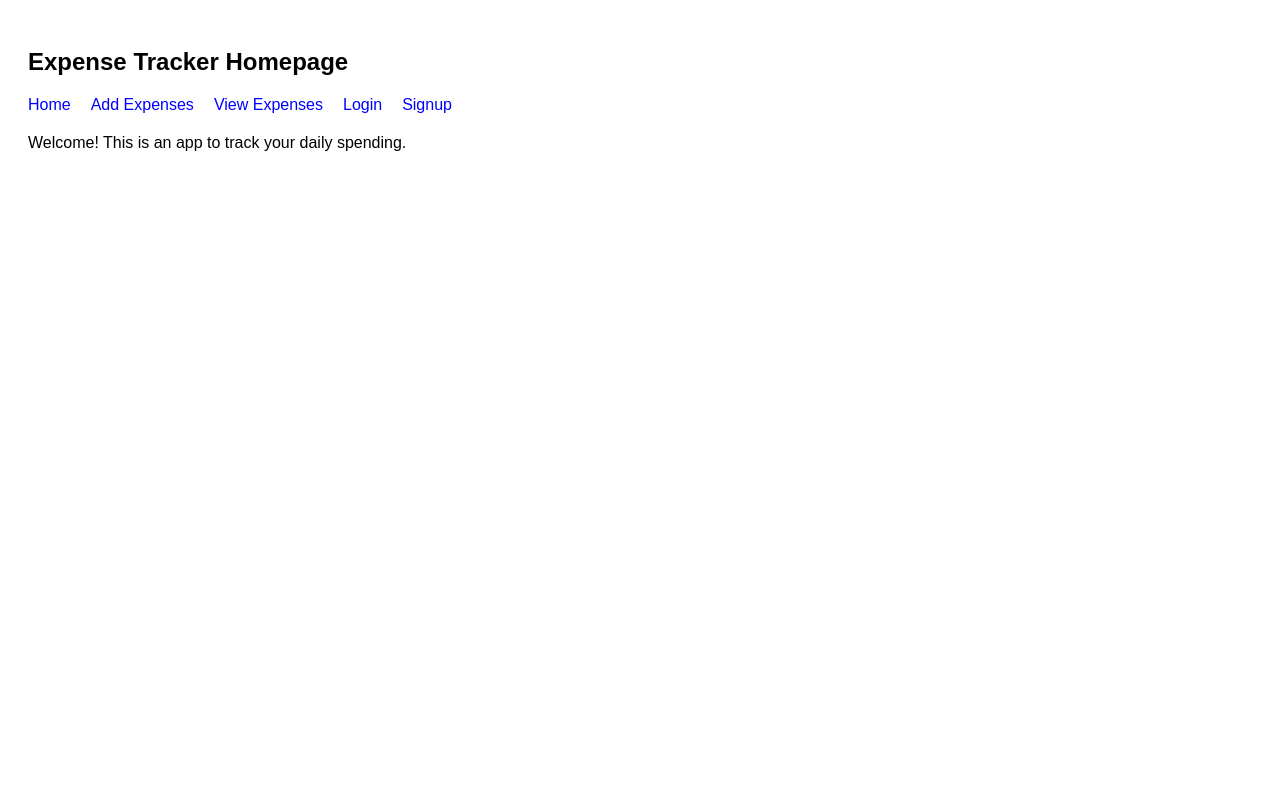
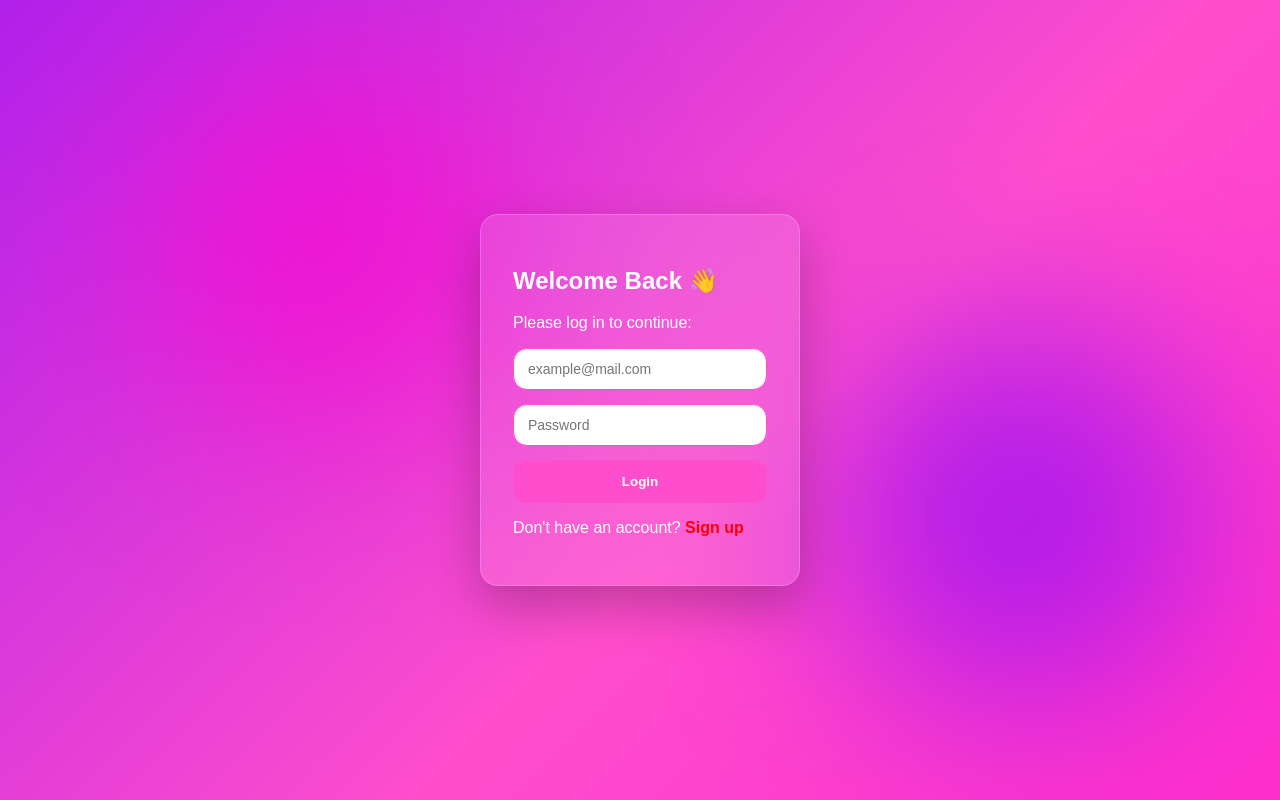
Before and after one commit to adeferanmi/Expense-Tracker, a Next.js app: page / in a window 1280 px wide. Built offline with nearby package versions, Linux system fonts and the light colour scheme.

Commit message:
refactor: make login page the default route with UI redesign

```diff
--- a/app/globals.css
+++ b/app/globals.css
@@ -1,42 +1,186 @@
-/*@import "tailwindcss";
-
-:root {
-  --background: #ffffff;
-  --foreground: #171717;
+/*Global Styling*/
+html, body {
+  margin: 0;
+  padding: 0;
+  width: 100%;
+  height: 100%;
+  overflow-x: hidden;
 }
 
-@theme inline {
-  --color-background: var(--background);
-  --color-foreground: var(--foreground);
-  --font-sans: var(--font-geist-sans);
-  --font-mono: var(--font-geist-mono);
+#__next {
+  min-height: 100%;
 }
 
-@media (prefers-color-scheme: dark) {
-  :root {
-    --background: #0a0a0a;
-    --foreground: #ededed;
+*, *::before, *::after {
+  box-sizing: border-box;
+}
+
+/*DEFAULT APP STYLE for non-auth pages*/
+body {
+  font-family: Arial, Helvetica, sans-serif;
+  color: white;
+  background: #0b0b1a;
+}
+
+/* AUTHENTICATION PAGES */
+.auth-container {
+  min-height: 100vh;
+  width: 100%;
+
+  display: flex;
+  justify-content: center;
+  align-items: center;
+
+  position: relative;
+  overflow: hidden;
+
+  background: linear-gradient(
+    -45deg,
+    #ff00cc,
+    #ff4ecd,
+    #7a00ff,
+    #ff8ad4,
+    #ff2fbf
+  );
+
+  background-size: 400% 400%;
+  animation: gradientShift 12s ease infinite;
+}
+
+/* floating animation */
+.auth-container::before,
+.auth-container::after {
+  content: "";
+  position: absolute;
+  width: 350px;
+  height: 350px;
+  border-radius: 50%;
+  filter: blur(90px);
+  opacity: 0.6;
+  z-index: 0;
+}
+
+.auth-container::before {
+  background: #ff00cc;
+  top: 10%;
+  left: 10%;
+  animation: floatBlobs 16s ease-in-out infinite;
+}
+
+.auth-container::after {
+  background: #7a00ff;
+  bottom: 10%;
+  right: 10%;
+  animation: floatBlobs 20s ease-in-out infinite;
+  animation-delay: 2s;
+}
+
+.auth-card {
+  position: relative;
+  z-index: 2;
+
+  background: rgba(255, 255, 255, 0.12);
+  backdrop-filter: blur(16px);
+  -webkit-backdrop-filter: blur(16px);
+
+  border: 1px solid rgba(255, 255, 255, 0.2);
+  border-radius: 18px;
+
+  padding: 2rem;
+  width: 320px;
+
+  box-shadow: 0 20px 50px rgba(0, 0, 0, 0.25);
+  color: white;
+}
+
+.auth-form {
+  display: flex;
+  flex-direction: column;
+  gap: 14px;
+  width: 100%;
+}
+
+.auth-input {
+  width: 100%;
+  padding: 12px 14px;
+
+  border-radius: 14px;
+  border: 1.5px solid #ff4ecd;
+
+  outline: none;
+  font-size: 14px;
+
+  transition: 0.2s ease;
+}
+
+.auth-input:focus {
+  border-color: #ff1fbf;
+  box-shadow: 0 0 0 3px rgba(255, 79, 205, 0.25);
+}
+
+.auth-button {
+  width: 100%;
+  padding: 12px 14px;
+
+  border-radius: 14px;
+
+  background: #ff4ecd;
+  color: white;
+
+  border: 2px solid #ff4ecd;
+
+  font-weight: 600;
+  cursor: pointer;
+
+  transition: all 0.25s ease;
+}
+
+.auth-button:hover {
+  transform: scale(1.04);
+  background: #ff2fbe;
+  border-color: #ff2fbe;
+
+  box-shadow: 0 10px 25px rgba(255, 79, 205, 0.35);
+}
+
+/* animations */
+@keyframes gradientShift {
+  0% {
+    background-position: 0% 50%;
+  }
+  50% {
+    background-position: 100% 50%;
+  }
+  100% {
+    background-position: 0% 50%;
   }
 }
-*/
 
-body {
-  background: var(--background);
-  color: var(--foreground);
-  font-family: Arial, Helvetica, sans-serif;
-  padding: 20px;
+@keyframes floatBlobs {
+  0% {
+    transform: translate(0px, 0px) scale(1);
+  }
+  25% {
+    transform: translate(50px, -40px) scale(1.1);
+  }
+  50% {
+    transform: translate(-40px, 60px) scale(0.95);
+  }
+  75% {
+    transform: translate(-60px, -20px) scale(1.05);
+  }
+  100% {
+    transform: translate(0px, 0px) scale(1);
+  }
 }
 
-nav {
-  margin-bottom: 20px;
+.auth-link {
+  color: red;
+  font-weight: 700;
+  text-decoration: none;
+  transition: 0.2s ease;
 }
 
-a {
-  margin-right: 20px;
-  text-decoration: none;
-  color: blue;
+.auth-link:hover {
+  opacity: 0.8;
 }
-
-a:hover {
-  text-decoration: underline;
-}
--- a/app/page.tsx
+++ b/app/page.tsx
@@ -1,12 +1,51 @@
-import Navbar from "../components/Navbar";
+"use client";
+import { useState } from "react";
+import Link from "next/link";
 
-export default function Home(){
-  return(
-    <main>
-      <h2>Expense Tracker Homepage</h2>
-      <Navbar/>
+export default function LoginPage() {
+  const [email, setEmail] = useState("");
+  const [password, setPassword] = useState("");
 
-      <p>Welcome! This is an app to track your daily spending.</p>
+  const handleLogin = (e: React.FormEvent) => {
+    e.preventDefault();
+
+    console.log("Login attempt:", { email, password });
+  };
+
+  return (
+    <main className="auth-container">
+      <div className="auth-card">
+        <h2 className="auth-title">Welcome Back 👋</h2>
+
+        <p className="auth-subtitle">Please log in to continue:</p>
+
+        <form className="auth-form" onSubmit={handleLogin}>
+
+          <input
+            className="auth-input"
+            type="email"
+            placeholder="example@mail.com"
+            value={email}
+            onChange={(e) => setEmail(e.target.value)}
+          />
+
+          <input
+            className="auth-input"
+            type="password"
+            placeholder="Password"
+            value={password}
+            onChange={(e) => setPassword(e.target.value)}
+          />
+
+          <button className="auth-button" type="submit">
+            Login
+          </button>
+        </form>
+
+        <p className="auth-footer-text">
+          Don&apos;t have an account? <Link className="auth-link" href="/signup">Sign up</Link>
+        </p>
+      </div>
     </main>
   );
 }
```
